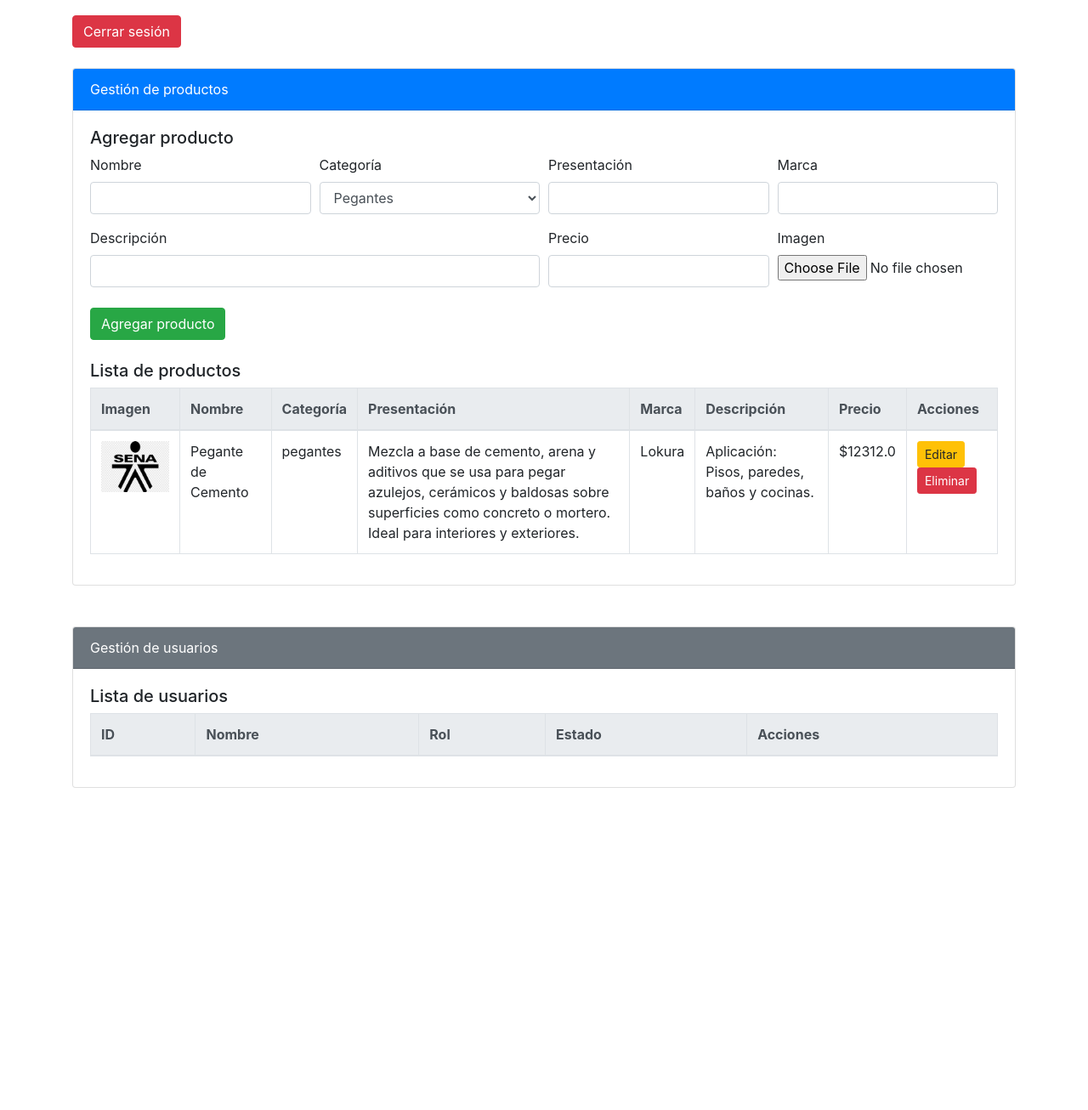
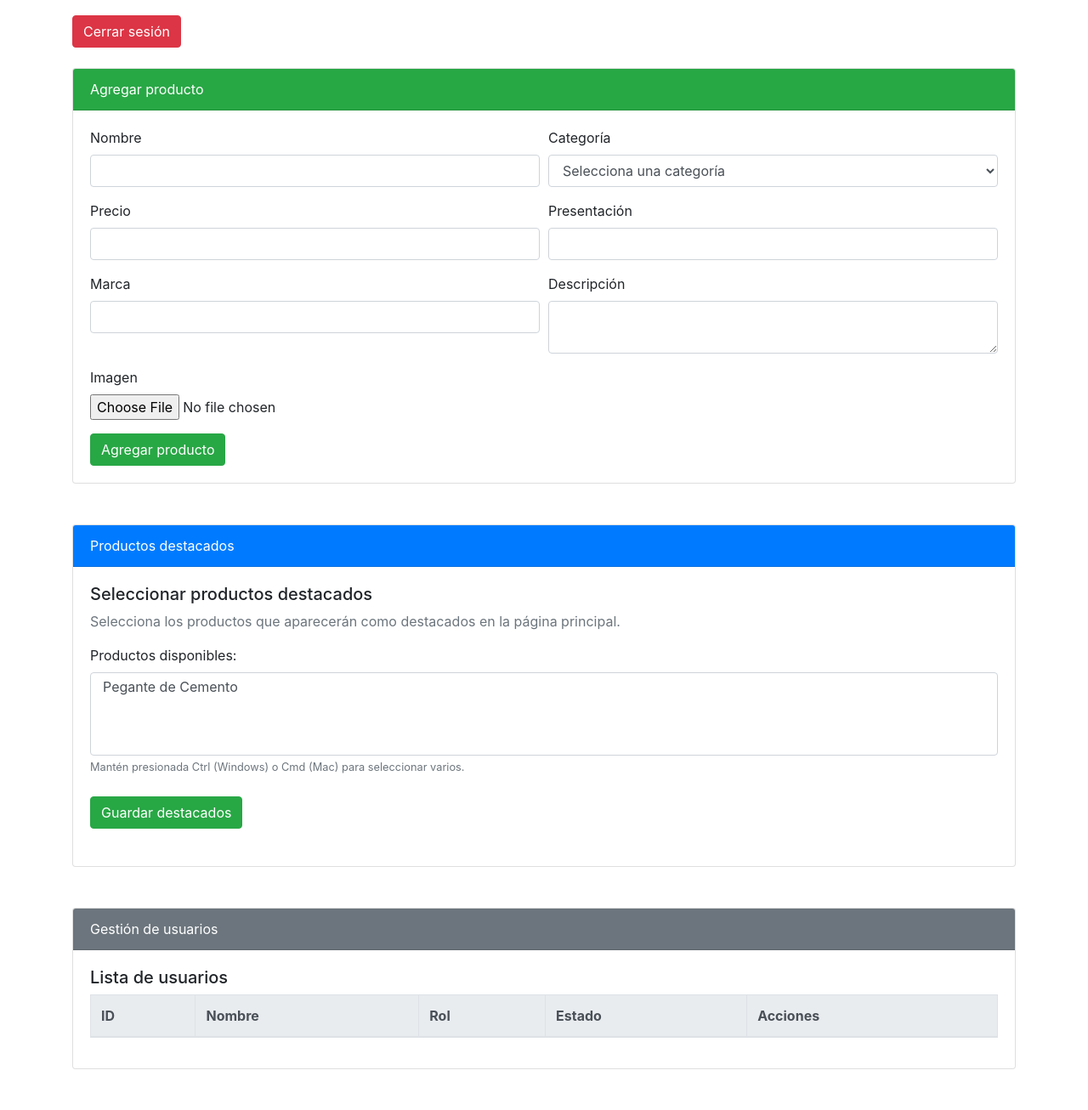
Before and after one commit to oraloka/ConstruMax, a Flask app: page /usuarios/bloquear/1 in a window 1280 px wide. Shown: the part 116-1422 px from the top of the page at 85% size. Before the commit the page ends 1043 px from the top, so only its background shows below. Run offline with Flask 3, Linux system fonts and the light colour scheme; data comes from the database, SQL or seed files in the repository; both versions use the stored data as it was after the commit; lists and menus that the app fills with data are empty; some libraries are stand-ins or nearby versions.

Commit message:
productos

```diff
--- a/app/models/productos.py
+++ b/app/models/productos.py
@@ -9,6 +9,7 @@ class Producto(db.Model):
     imagen = db.Column(db.String(255))
     presentacion = db.Column(db.String(100))
     marca = db.Column(db.String(100))
+    destacado = db.Column(db.Boolean, default=False)
     # Puedes agregar más campos según lo que maneje la tienda
 
     def __repr__(self):
--- a/app/models/users.py
+++ b/app/models/users.py
@@ -1,10 +1,12 @@
 from flask_login import UserMixin
 from app import db
+
 
 class Users(db.Model, UserMixin):
     __tablename__ = 'user'
     idUser = db.Column(db.Integer, primary_key=True)
     nameUser = db.Column(db.String(80), unique=True, nullable=False)
+    email = db.Column(db.String(120), unique=True, nullable=False)
     passwordUser = db.Column(db.String(120), nullable=False)
     role = db.Column(db.String(20), nullable=False, default='user')
     bloqueado = db.Column(db.Boolean, default=False)
--- a/app/routes/users_route.py
+++ b/app/routes/users_route.py
@@ -1,3 +1,4 @@
+
 from flask import Blueprint, render_template, request, redirect, url_for, flash
 from app.models.productos import Producto
 from app.models.users import Users
@@ -6,6 +7,23 @@ import os
 from werkzeug.utils import secure_filename
 
 bp = Blueprint('productos', __name__)
+
+@bp.route('/productos/destacados', methods=['POST'])
+def destacados():
+    ids_destacados = request.form.getlist('destacados')
+    # Primero, desmarcar todos los productos
+    Producto.query.update({Producto.destacado: False})
+    db.session.commit()
+    # Marcar los seleccionados como destacados
+    for id_str in ids_destacados:
+        producto = Producto.query.get(int(id_str))
+        if producto:
+            producto.destacado = True
+    db.session.commit()
+    flash('Productos destacados actualizados.', 'success')
+    usuarios = Users.query.all()
+    productos = Producto.query.all()
+    return render_template('admin_dashboard.html', usuarios=usuarios, productos=productos)
 
 # Vista general de productos
 @bp.route('/productos')
@@ -41,7 +59,10 @@ def agregar_producto():
         db.session.commit()
         flash('Producto agregado correctamente.', 'success')
         return redirect(url_for('auth.dashboard'))
-    return render_template('productos/agregar.html')
+    # Obtener categorías únicas para el select
+    categorias = db.session.query(Producto.categoria).distinct().all()
+    categorias = [c[0] for c in categorias if c[0]]
+    return render_template('productos/agregar.html', categorias=categorias)
 
 @bp.route('/productos/editar/<int:id>', methods=['GET', 'POST'])
 def editar_producto(id):
@@ -71,6 +92,8 @@ def eliminar_producto(id):
     db.session.commit()
     flash('Producto eliminado correctamente.', 'success')
     return redirect(url_for('auth.dashboard'))
+
+
 
 @bp.route('/usuarios/editar/<int:id>', methods=['GET', 'POST'])
 def editar_usuario(id):
--- a/app/templates/admin_dashboard.html
+++ b/app/templates/admin_dashboard.html
@@ -19,82 +19,75 @@
 
     <!-- Gestión de productos -->
     <div class="card mb-5">
-        <div class="card-header bg-primary text-white">Gestión de productos</div>
+        <div class="card-header bg-success text-white">Agregar producto</div>
         <div class="card-body">
-            <form action="{{ url_for('productos.agregar_producto') }}" method="POST" enctype="multipart/form-data" class="mb-4">
-                <h5>Agregar producto</h5>
+            <form action="{{ url_for('productos.agregar_producto') }}" method="POST" enctype="multipart/form-data">
                 <div class="form-row">
-                    <div class="form-group col-md-3">
-                        <label>Nombre</label>
-                        <input type="text" name="nombre" class="form-control" required>
+                    <div class="form-group col-md-6">
+                        <label for="nombre">Nombre</label>
+                        <input type="text" class="form-control" id="nombre" name="nombre" required>
                     </div>
-                    <div class="form-group col-md-3">
-                        <label>Categoría</label>
-                        <select name="categoria" class="form-control" required>
-                            <option value="pegantes">Pegantes</option>
+                    <div class="form-group col-md-6">
+                        <label for="categoria">Categoría</label>
+                        <select class="form-control" id="categoria" name="categoria" required>
+                            <option value="">Selecciona una categoría</option>
                             <option value="boquillas">Boquillas</option>
                             <option value="impermeabilizantes">Impermeabilizantes</option>
+                            <option value="pegantes">Pegantes</option>
                             <option value="obra gris">Obra gris</option>
+                            {% for cat in categorias %}
+                            <option value="{{ cat }}">{{ cat }}</option>
+                            {% endfor %}
                         </select>
-                    </div>
-                    <div class="form-group col-md-3">
-                        <label>Presentación</label>
-                        <input type="text" name="presentacion" class="form-control">
-                    </div>
-                    <div class="form-group col-md-3">
-                        <label>Marca</label>
-                        <input type="text" name="marca" class="form-control">
                     </div>
                 </div>
                 <div class="form-row">
                     <div class="form-group col-md-6">
-                        <label>Descripción</label>
-                        <input type="text" name="descripcion" class="form-control" required>
+                        <label for="precio">Precio</label>
+                        <input type="number" step="0.01" class="form-control" id="precio" name="precio" required>
                     </div>
-                    <div class="form-group col-md-3">
-                        <label>Precio</label>
-                        <input type="number" name="precio" class="form-control" step="0.01" required>
-                    </div>
-                    <div class="form-group col-md-3">
-                        <label>Imagen</label>
-                        <input type="file" name="imagen" class="form-control-file">
+                    <div class="form-group col-md-6">
+                        <label for="presentacion">Presentación</label>
+                        <input type="text" class="form-control" id="presentacion" name="presentacion">
                     </div>
                 </div>
-                <button type="submit" class="btn btn-success mt-2">Agregar producto</button>
+                <div class="form-row">
+                    <div class="form-group col-md-6">
+                        <label for="marca">Marca</label>
+                        <input type="text" class="form-control" id="marca" name="marca">
+                    </div>
+                    <div class="form-group col-md-6">
+                        <label for="descripcion">Descripción</label>
+                        <textarea class="form-control" id="descripcion" name="descripcion" rows="2" required></textarea>
+                    </div>
+                </div>
+                <div class="form-group">
+                    <label for="imagen">Imagen</label>
+                    <input type="file" class="form-control-file" id="imagen" name="imagen">
+                </div>
+                <button type="submit" class="btn btn-success">Agregar producto</button>
             </form>
+        </div>
+    </div>
 
-            <h5>Lista de productos</h5>
-            <table class="table table-bordered table-hover">
-                <thead class="thead-light">
-                    <tr>
-                        <th>Imagen</th>
-                        <th>Nombre</th>
-                        <th>Categoría</th>
-                        <th>Presentación</th>
-                        <th>Marca</th>
-                        <th>Descripción</th>
-                        <th>Precio</th>
-                        <th>Acciones</th>
-                    </tr>
-                </thead>
-                <tbody>
-                    {% for producto in productos %}
-                    <tr>
-                        <td><img src="{{ producto.imagen or 'https://via.placeholder.com/80x60?text=Imagen' }}" width="80" height="60"></td>
-                        <td>{{ producto.nombre }}</td>
-                        <td>{{ producto.categoria }}</td>
-                        <td>{{ producto.presentacion or 'N/A' }}</td>
-                        <td>{{ producto.marca or 'N/A' }}</td>
-                        <td>{{ producto.descripcion }}</td>
-                        <td>${{ producto.precio }}</td>
-                        <td>
-                            <a href="{{ url_for('productos.editar_producto', id=producto.id) }}" class="btn btn-warning btn-sm">Editar</a>
-                            <a href="{{ url_for('productos.eliminar_producto', id=producto.id) }}" class="btn btn-danger btn-sm" onclick="return confirm('¿Seguro que deseas eliminar este producto?');">Eliminar</a>
-                        </td>
-                    </tr>
-                    {% endfor %}
-                </tbody>
-            </table>
+    <!-- Gestión de productos destacados -->
+    <div class="card mb-5">
+        <div class="card-header bg-primary text-white">Productos destacados</div>
+        <div class="card-body">
+            <form action="{{ url_for('productos.destacados') }}" method="POST" class="mb-4">
+                <h5>Seleccionar productos destacados</h5>
+                <p class="text-muted">Selecciona los productos que aparecerán como destacados en la página principal.</p>
+                <div class="form-group">
+                    <label for="destacados">Productos disponibles:</label>
+                    <select multiple class="form-control" id="destacados" name="destacados">
+                        {% for producto in productos %}
+                        <option value="{{ producto.id }}" {% if producto.destacado %}selected{% endif %}>{{ producto.nombre }}</option>
+                        {% endfor %}
+                    </select>
+                    <small class="form-text text-muted">Mantén presionada Ctrl (Windows) o Cmd (Mac) para seleccionar varios.</small>
+                </div>
+                <button type="submit" class="btn btn-success mt-2">Guardar destacados</button>
+            </form>
         </div>
     </div>
 
```
Also changed, not shown: app/routes/register.py (+7 -3 lines), app/templates/base.html (added, +36 -0 lines), app/templates/productos/agregar.html (added, +48 -0 lines), app/templates/register.html (+10 -6 lines), app/templates/usuarios/editar.html (added, +25 -0 lines), instance/flaskdb.sqlite.
